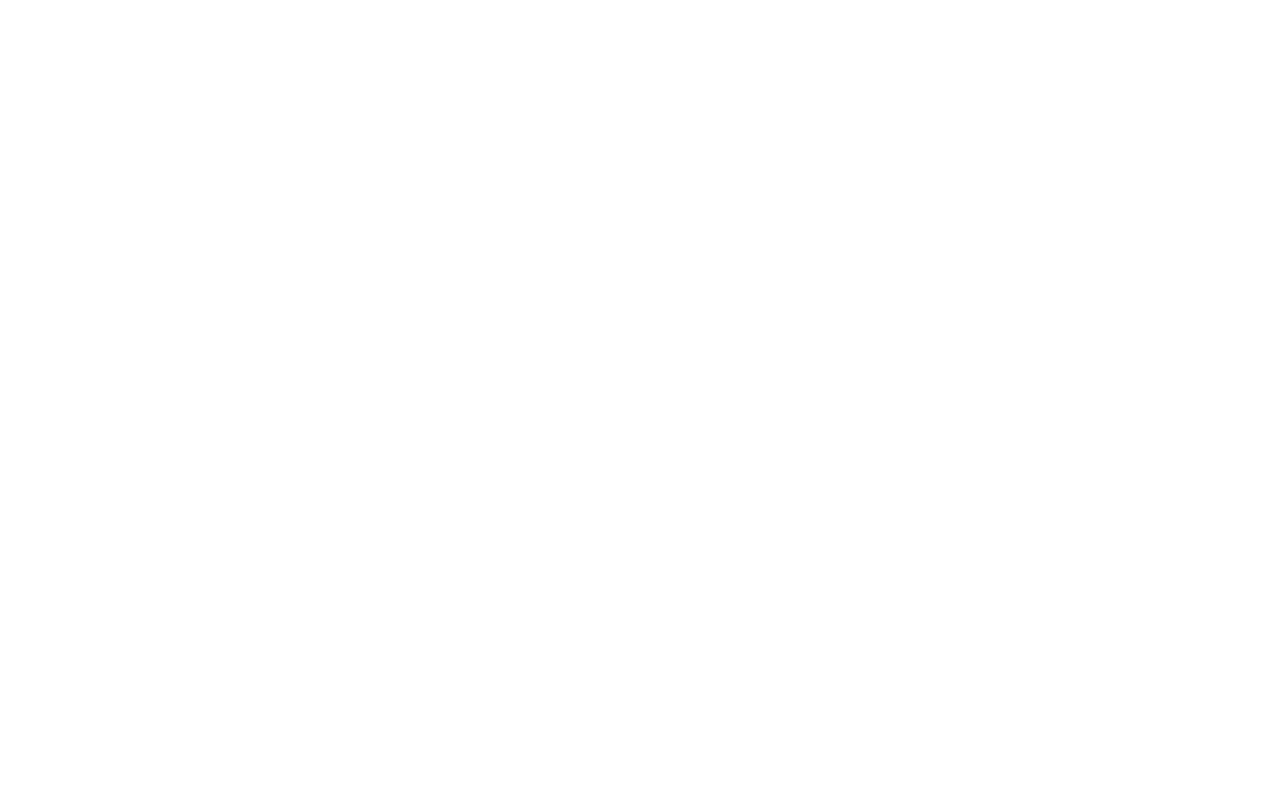
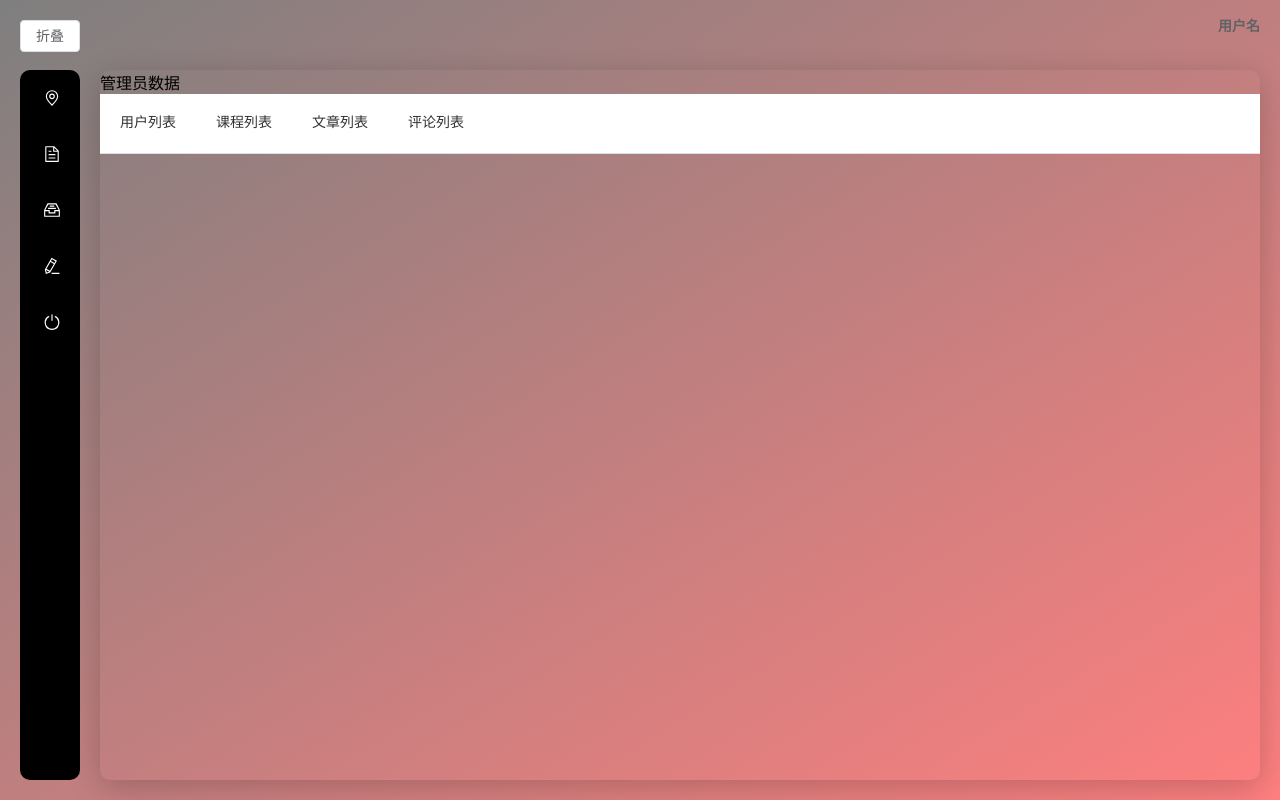
Before and after one commit to xiong-cj/-vue-, a Vue app: page /index/userData in a window 1280 px wide. Before the commit this address had no page. Built offline with nearby package versions, Linux system fonts and the light colour scheme.

Commit message:
个人信息路由跳转

```diff
--- a/src/components/article/add.vue
+++ b/src/components/article/add.vue
@@ -1,3 +1,18 @@
 <template>
-    <div>添加文章</div>
+  <div class="add-article-contain">
+    <el-breadcrumb separator="/" style="padding: 20px">
+      <el-breadcrumb-item :to="{ path: '/index/article' }"
+        >文章列表</el-breadcrumb-item
+      >
+      <el-breadcrumb-item> 添加文章 </el-breadcrumb-item>
+    </el-breadcrumb>
+  </div>
 </template>
+
+<style scoped>
+.add-article-contain{
+    min-height: 100vh;
+  padding: 30px 20px;
+  background-color: #f0f2f5;
+}
+</style>
--- a/src/components/article/detail.vue
+++ b/src/components/article/detail.vue
@@ -1,8 +1,11 @@
 <template>
   <div class="detail-contain">
-    <el-button @click="back" class="back-btn">
-      返回文章列表
-    </el-button>
+    <el-breadcrumb separator="/" style="padding: 20px;">
+      <el-breadcrumb-item :to="{ path: '/index/article' }">文章列表</el-breadcrumb-item>
+      <el-breadcrumb-item>
+        文章详情
+      </el-breadcrumb-item>
+    </el-breadcrumb>
     <div
       v-loading="loading"
       class="content-container"
@@ -99,11 +102,6 @@ watch(
   { immediate: true } // 组件挂载时立即执行
 );
 
-// 返回列表页
-const back = () => {
-  router.push('/index/article'); // 使用命名路由（需在路由配置中定义）
-  // 或直接使用路径：router.push("/index/article");
-};
 </script>
 
 <style scoped>
--- a/src/components/index.vue
+++ b/src/components/index.vue
@@ -3,6 +3,19 @@
     <el-header>
       <div class="Collapse_button">
         <el-button @click="toggleCollapse">折叠</el-button>
+      </div>
+      <div class="header-content">
+        <el-dropdown>
+          <span>用户名</span>
+          <template #dropdown>
+            <el-dropdown-menu @click="handleUserSelect">
+              <el-dropdown-item data-path="/index/userData">个人信息</el-dropdown-item>
+              <el-dropdown-item>设置</el-dropdown-item>
+              <el-dropdown-item>退出</el-dropdown-item>
+            </el-dropdown-menu>
+            </template>
+        </el-dropdown>
+
       </div>
     </el-header>
     <el-aside>
@@ -96,7 +109,16 @@ const handleSelect = (index) => {
     localStorage.setItem('activeMenuIndex', index);
   }
 };
+const handleUserSelect = (event) => {
+  const path = event.target.dataset.path; // 从自定义属性获取路径
+  console.log("获取的路由路径:", path); // 确保输出正确路径
 
+  if (path) {
+    router.push(path); // 执行跳转
+  } else if (event.target.textContent === "退出") { // 处理无路径的情况（如退出）
+    handleLogout();
+  }
+};
 onMounted(() => {
   const storedIndex = localStorage.getItem('activeMenuIndex');
   if (storedIndex) {
@@ -125,6 +147,17 @@ onMounted(() => {
   position: absolute;
   top: 20px;
 }
+.header-content{
+  position: absolute;
+  top: 20px;
+  right: 20px;
+  color: white;
+  font-size: 20px;
+  font-weight: bold;
+  text-align: center;
+  cursor: pointer;
+}
+
 .left_menu:not(.el-menu--collapse) {
   /*  离窗口左边和高20px距离，圆角边框，背景为黑色  */
   position: absolute;
--- a/src/components/index/article.vue
+++ b/src/components/index/article.vue
@@ -1,6 +1,6 @@
 <template>
   <div class="article-container">
-    <el-button type="primary" @click="isAdd=true">
+    <el-button type="primary" @click="Add">
       <span class="Font">+添加文章</span></el-button>
     <h2 class="section-title">文章列表</h2>
     <div v-loading="loading" element-loading-text="加载课程中...">
@@ -38,20 +38,6 @@
       >
       </el-pagination>
     </div>
-    <el-dialog v-model="isAdd" title="添加文章">
-      <el-form :model="addForm" label-width="80px">
-        <el-form-item label="标题">
-          <el-input v-model="addForm.title"></el-input>
-        </el-form-item>
-        <el-form-item label="内容">
-          <el-input type="textarea" v-model="addForm.content"></el-input>
-        </el-form-item>
-      </el-form>
-      <template #footer>
-        <el-button @click="isAdd = false">取 消</el-button>
-        <el-button type="primary" @click="addArticle">确 定</el-button>
-      </template>
-    </el-dialog>
   </div>
 </template>
 
@@ -116,11 +102,9 @@ const handleCurrentChange = (val) => {
   getArticleList();
 };
 //添加文章
-const isAdd=ref(false); // 是否显示添加文章对话框
-const addForm=ref({
-  title:'',
-  content:''
-})
+const Add=()=>{
+  router.push("/index/addArticle");
+}
 </script>
 
   <style scoped>
--- a/src/components/index/home.vue
+++ b/src/components/index/home.vue
@@ -155,7 +155,7 @@ const updateChart = () => {
     legend: {
       data: ["点赞量", "收藏量"],
       top: "5%",
-      left: "right",
+      left: "left",
     },
     xAxis: {
       type: "category",
--- /dev/null
+++ b/src/components/user/userData.vue
@@ -0,0 +1,11 @@
+<template>
+    <div>
+        管理员数据
+        <el-menu   mode="horizontal">
+            <el-menu-item index="1">用户列表</el-menu-item>
+            <el-menu-item index="2">课程列表</el-menu-item>
+            <el-menu-item index="3">文章列表</el-menu-item>
+            <el-menu-item index="4">评论列表</el-menu-item>
+        </el-menu>
+    </div>
+</template>
--- a/src/router/index.js
+++ b/src/router/index.js
@@ -6,6 +6,8 @@ import course from "@/components/index/course.vue";
 import article from "@/components/index/article.vue";
 import intro from "@/components/index/intro.vue";
 import articleDetail from "@/components/article/detail.vue";
+import addArticle from "@/components/article/add.vue";
+import userData from "@/components/user/userData.vue";
 
 const routes=[
     {
@@ -43,6 +45,16 @@ const routes=[
                 path:'articleDetail:id',
                 component:articleDetail,
                 name:'articleDetail'
+            },
+            {
+                path:'addArticle',
+                component:addArticle,
+                name:'addArticle'
+            },
+            {
+                path:'userData',
+                component:userData,
+                name:'userData'
             }
         ]
 
```
